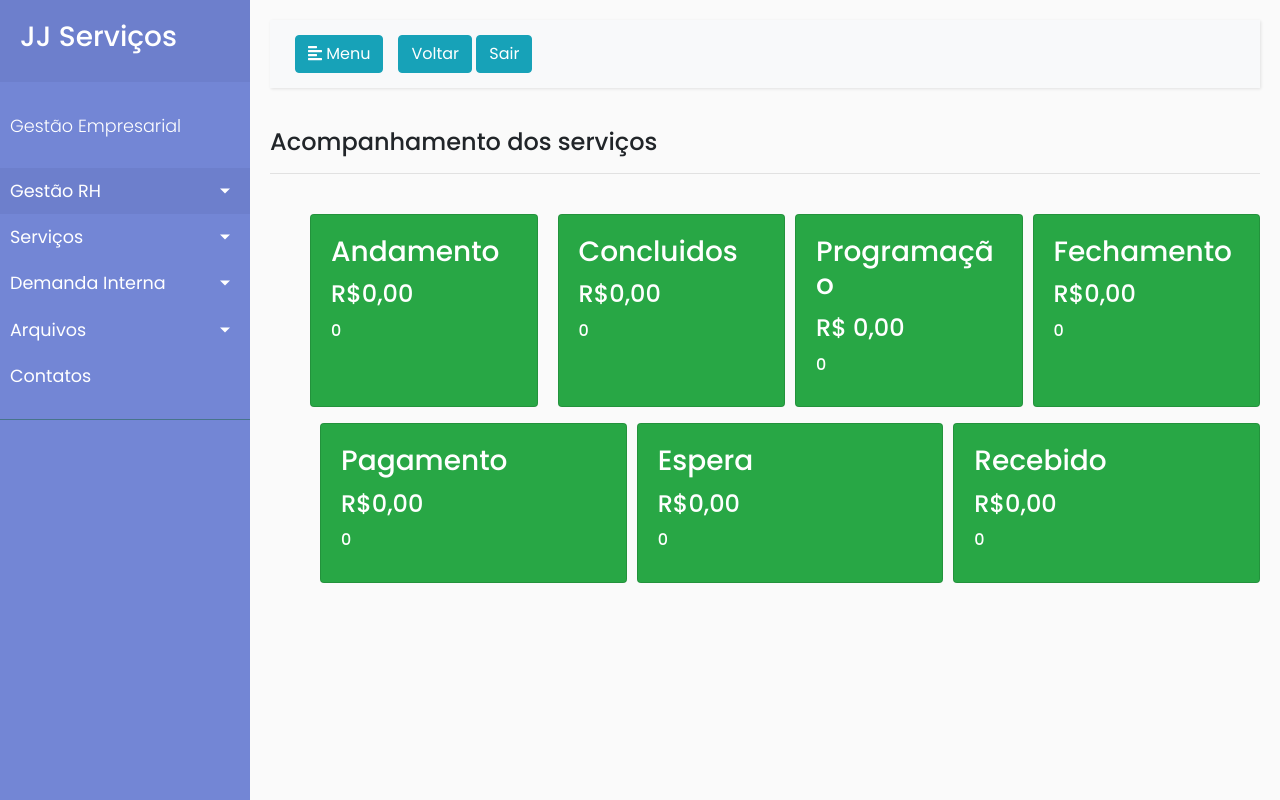
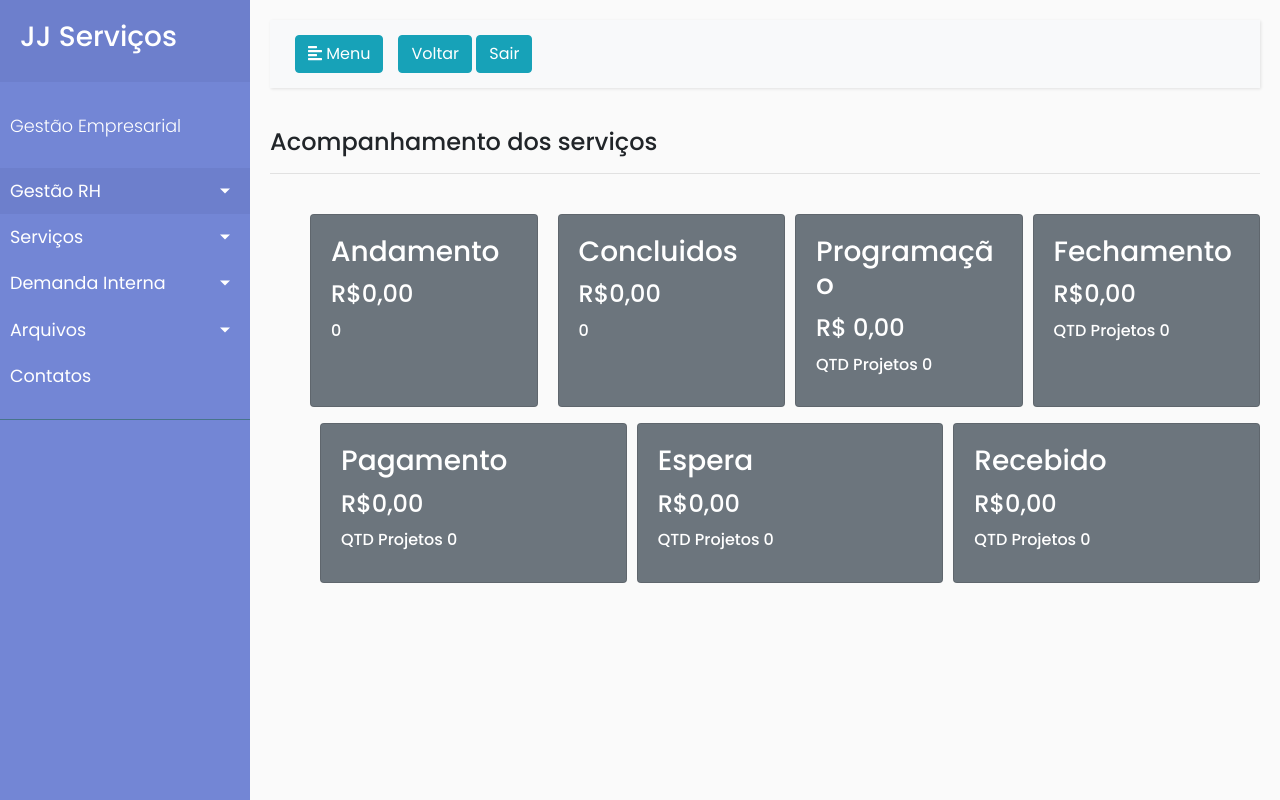
Before and after one commit to marcelohiginoduarte/Projeto_empresa_hr, a Django app: page /contar/servicos in a window 1280 px wide. Run offline with Django 5.2, Linux system fonts and the light colour scheme; data that the repository does not hold is empty; parts of the project's set-up code (start-up, migrations or seed data) failed here and were passed over; some libraries are stand-ins or nearby versions.

Commit message:
Atualizando a medida em espera1

```diff
--- a/GestaoHR/models.py
+++ b/GestaoHR/models.py
@@ -8,7 +8,7 @@ from django.db.models import Sum
 class collaborator(models.Model):
     tipo_servico = [
         ('Administrativo','Administrativo'),
-        ('Externo', 'Externo'),
+        ('Operacional', 'Operacional'),
     ]
     Nome = models.CharField(max_length=150, blank=False, null=False)
     CPF = models.CharField(max_length=11, unique=True, blank=False, null=False)
@@ -197,7 +197,7 @@ class DemandaInterna(models.Model):
     tipo = models.CharField(max_length=50, choices=tipo_atividade, blank=False, null=False)
     responsavel = models.CharField(max_length=50, blank=True, null=True, default='')
     status = models.CharField(max_length=30,choices=tipo_status, blank=False, null=False)
-    data_solicitacao = models.DateField(blank=True, null=True, default='')
+    data_solicitacao = models.DateField(blank=False, null=False )
     data_conclusão= models.DateField(blank=True, null=True, default='')
     responsavel = models.CharField(max_length=50, blank=True, null=True, default='')
     Observacao = models.TextField(max_length=200, blank=True, null=True)
--- a/GestaoHR/templates/demandainterna_views.html
+++ b/GestaoHR/templates/demandainterna_views.html
@@ -63,7 +63,7 @@
                   {% endif %}
                 </td>
                 <td>
-                  {% if demandas.arquivos_complementar1 %}
+                  {% if demandas.arquivos_complementar2 %}
                   <a href="{{demandas.arquivos_complementar2.url}}">Baixar PDF</a>
                   {% endif %}
                 </td>
--- a/GestaoHR/templates/servico_dashboard.html
+++ b/GestaoHR/templates/servico_dashboard.html
@@ -9,56 +9,56 @@
 <br>
 <ul>
     <div class="d-flex flex-row justify-content-between">
-        <div class="card text-white bg-success mb-3" style="flex: 1; margin-right: 10px;">
+        <div class="card text-white bg-secondary mb-3" style="flex: 1; margin-right: 10px;">
             <div class="card-body">
                 <h3 class="card-title">Andamento</h3>
                 <H4 class="card-title">R${{somar_andamento|floatformat:2}}</H4>
                 <H6 class="card-title">{{contar_andamento}}</H6>
             </div>
         </div>
-        <div class="card text-white bg-success mb-3" style="flex: 1; margin-left: 10px;">
+        <div class="card text-white bg-secondary mb-3" style="flex: 1; margin-left: 10px;">
             <div class="card-body">
                 <h3 class="card-title">Concluidos</h3>
                 <H4 class="card-title">R${{somar_concluido|floatformat:2}}</H4>
-                <H6 class="card-title">{{ Concluido }}</H6>
+                <H6 class="card-title"> {{ Concluido }}</H6>
             </div>
         </div>
-        <div class="card text-white bg-success mb-3" style="flex: 1; margin-left: 10px;">
+        <div class="card text-white bg-secondary mb-3" style="flex: 1; margin-left: 10px;">
             <div class="card-body">
                 <h3 class="card-title">Programação</h3>
                 <H4 class="card-title">R$ {{somar_programacao|floatformat:2}}</H4>
-                <H6 class="card-title">{{contar_programacao}}</H6>
+                <H6 class="card-title">QTD Projetos {{contar_programacao}}</H6>
             </div>
         </div>
-        <div class="card text-white bg-success mb-3" style="flex: 1; margin-left: 10px;">
+        <div class="card text-white bg-secondary mb-3" style="flex: 1; margin-left: 10px;">
             <div class="card-body">
                 <h3 class="card-title">Fechamento</h3>
                 <H4 class="card-title">R${{somar_Fechamento|floatformat:2}}</H4>
-                <H6 class="card-title">{{Fechamento}}</H6>
+                <H6 class="card-title">QTD Projetos {{Fechamento}}</H6>
             </div>
         </div>
     </div>
     <div class="d-flex flex-row justify-content-between">
-        <div class="card text-white bg-success mb-3" style="flex: 1; margin-left: 10px;">
+        <div class="card text-white bg-secondary mb-3" style="flex: 1; margin-left: 10px;">
             <div class="card-body">
                 <h3 class="card-title">Pagamento</h3>
                 <H4 class="card-title">R${{somar_Pagamento|floatformat:2}}</H4>
-                <H6 class="card-title">{{Pagamento}}</H6>
+                <H6 class="card-title">QTD Projetos {{Pagamento}}</H6>
             </div>
         </div>
-        <div class="card text-white bg-success mb-3" style="flex: 1; margin-left: 10px;">
+        <div class="card text-white bg-secondary mb-3" style="flex: 1; margin-left: 10px;">
             <div class="card-body">
                 <h3 class="card-title">Espera</h3>
                 <H4 class="card-title">R${{somar_Espera|floatformat:2}}</H4>
-                <H6 class="card-title">{{contar_espera}}</H6>
+                <H6 class="card-title">QTD Projetos {{contar_espera}}</H6>
             </div>
         </div>
 
-        <div class="card text-white bg-success mb-3" style="flex: 1; margin-left: 10px;">
+        <div class="card text-white bg-secondary mb-3" style="flex: 1; margin-left: 10px;">
             <div class="card-body">
                 <h3 class="card-title">Recebido</h3>
                 <H4 class="card-title">R${{somar_Recebido|floatformat:2}}</H4>
-                <H6 class="card-title">{{Recebido}}</H6>
+                <H6 class="card-title">QTD Projetos {{Recebido}}</H6>
             </div>
         </div>
     </div>
```
Also changed, not shown: GestaoHR/static/CSS/stylelogin.css (+18 -2 lines), GestaoHR/templates/view_collaborator.html (+23 -0 lines), GestaoHR/views.py (+9 -0 lines), media/media/Seguro_vida/lacos_lista2_1_1.md (added, +14 -0 lines), media/media/imagens/Controle_folha_ponto/lacos_lista2_1_2.md (added, +14 -0 lines), GestaoHR/migrations/0035_alter_collaborator_servico_and_more.py (added), GestaoHR/static/CSS/imagens/Hons.jpg (renamed from GestaoHR/static/CSS/Hons.jpg), GestaoHR/static/CSS/imagens/equipe.jpg (added), GestaoHR/static/CSS/imagens/logo-removebg-preview.png (added), media/media/ASO/equipe.jpg (renamed from GestaoHR/static/CSS/equipe.jpg), media/media/Controle_folha_ponto/logo.png (added).
